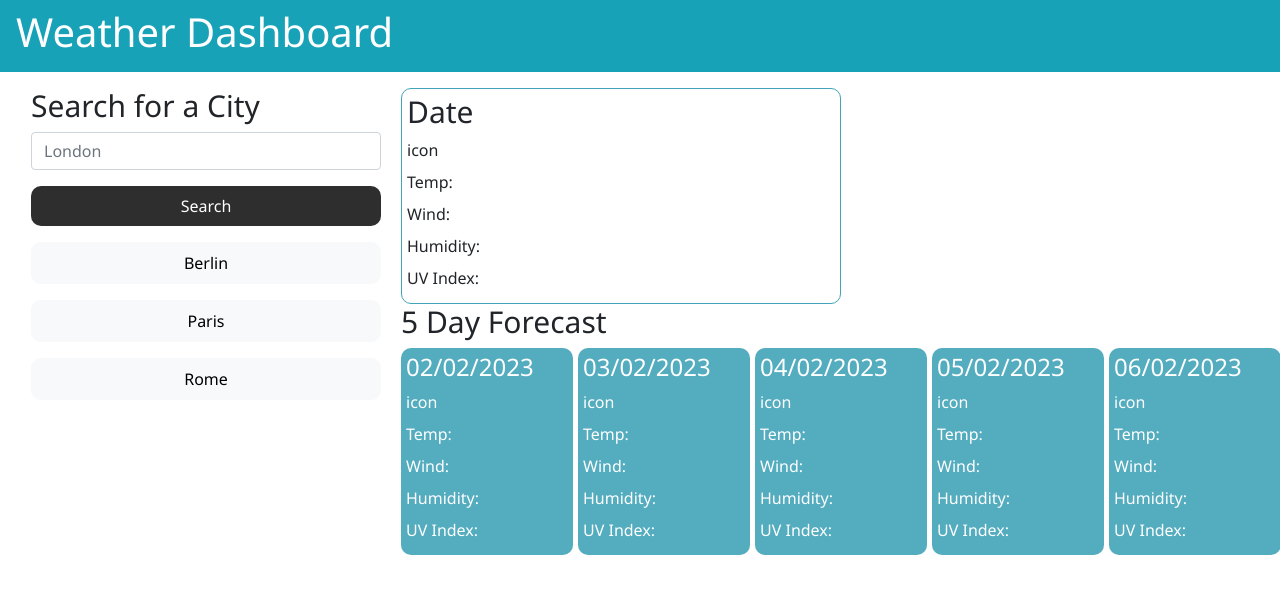
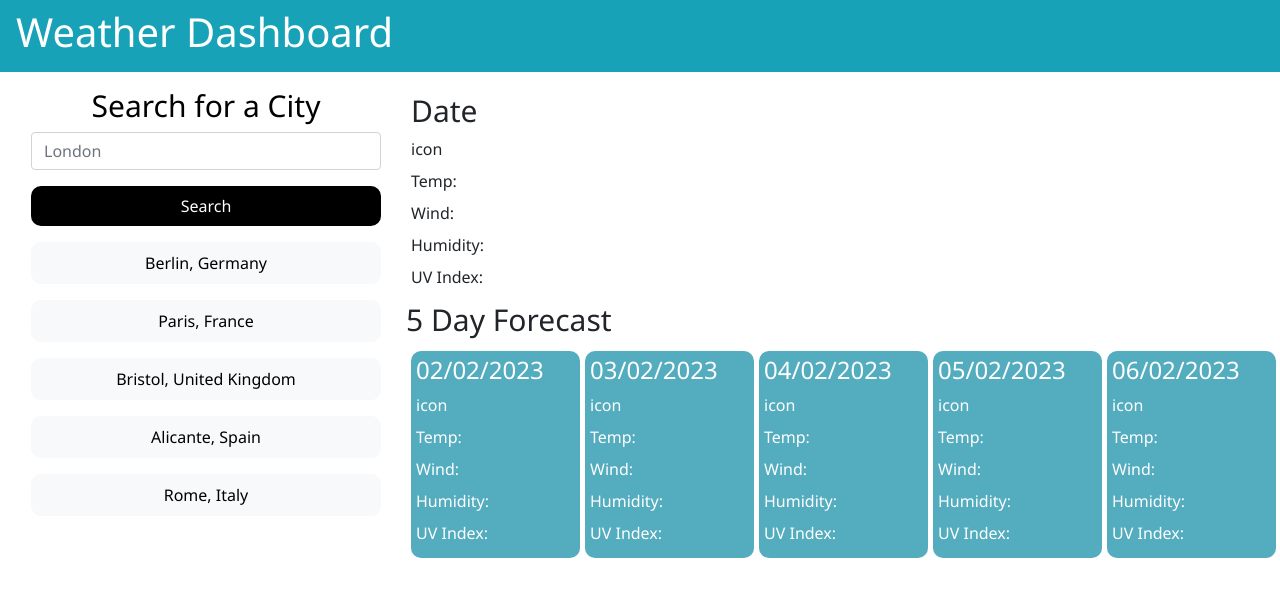
Before and after one commit to ChloeHill3/Weather-Application, a plain HTML site: page index.html in a window 1280 px wide. Drawn offline with nearby package versions, Linux system fonts and the light colour scheme; files that its build step writes are made by us from their sources.

Commit message:
Updating UI and Styles

```diff
--- a/assets/style.css
+++ b/assets/style.css
@@ -10,7 +10,10 @@ root {
 
 body {
   font-family: "Segoe UI", "Helvetica Neue", Arial, sans-serif, "Apple Color Emoji", "Segoe UI Emoji", "Segoe UI Symbol";
+
 }
+
+
 
 .text-center {
   text-align: center !important;
@@ -52,6 +55,7 @@ header {
   width: 100%;
   display: block;
   color: white;
+
 }
 
 header h1 {
@@ -67,7 +71,8 @@ header h1 {
 
 aside {
   width: 350px;
-  margin-right: 20px;
+  height: 99.5%;
+  margin-right: 25px;
 }
 
 
@@ -87,13 +92,13 @@ aside input {
 
 aside .search-button {
   border: 0px;
-  background-color: #000000d1;
+  background-color: rgba(0, 0, 0);
   color: rgb(255, 255, 255)
 }
 
 aside .search-button:hover {
   border: 0px;
-  background-color: rgba(173, 173, 173, 0.9);
+  background-color: rgba(0, 0, 0, 0.638);
   color: rgb(255, 255, 255);
 }
 
@@ -101,6 +106,9 @@ aside .search-list button {
   color: rgb(0, 0, 0);
 }
 
+aside .search-list button:hover {
+  opacity: 80%;
+}
 main {
   width: 100%;
 }
@@ -112,7 +120,7 @@ main #today * {
 
 main #today {
   width: 50%;
-  border: 1px solid #42A3B9;
+  background-color: rgba(255, 255, 255, 0.2);
   padding: 5px;
 }
 
@@ -120,14 +128,19 @@ main .forecast-list {
   display: grid;
   grid-template-columns: repeat(5, 1fr);
   gap: 5px;
+  padding: 5px;
 }
 
 main .forecast-card {
   padding: 5px;
-  background-color: rgb(66, 163, 185, 0.9) ;
+  background-color: rgb(66, 163, 185, 0.9);
   color: #fff;
 }
 
 section #today {
   margin: 10px 100px;
 }
+
+#form-heading {
+  color: rgb(0, 0, 0);
+}
--- a/index.html
+++ b/index.html
@@ -7,7 +7,7 @@
   <meta http-equiv="X-UA-Compatible" content="ie=edge" />
   <link rel="stylesheet" href="https://stackpath.bootstrapcdn.com/bootstrap/4.3.1/css/bootstrap.min.css" />
   <link rel="stylesheet" href="https://stackpath.bootstrapcdn.com/font-awesome/4.7.0/css/font-awesome.min.css" />
-  <link rel="stylesheet" href="style.css">
+  <link rel="stylesheet" href="./assets/style.css">
   <title>Weather Dashboard</title>
 </head>
 
@@ -18,9 +18,10 @@
     </nav>
   </header>
 
+
   <div class="container" style="max-width: 1400px">
     <aside>
-      <h2 class="heading" id="form-heading">
+      <h2 class="heading text-center" id="form-heading">
         Search for a City
       </h2>
       <form class="form" id="search-form">
@@ -30,9 +31,12 @@
       </form>
 
       <div class="search-list text-enter radius" id="history">
-        <button type="button" class="btn btn-light">Berlin</button>
-        <button type="button" class="btn btn-light">Paris</button>
-        <button type="button" class="btn btn-light">Rome</button>
+        <button type="button" class="btn btn-light">Berlin, Germany</button>
+        <button type="button" class="btn btn-light">Paris, France</button>
+        <button type="button" class="btn btn-light">Bristol, United Kingdom</button>
+        <button type="button" class="btn btn-light">Alicante, Spain</button>
+        <button type="button" class="btn btn-light">Rome, Italy</button>
+
       </div>
     </aside>
 
@@ -104,7 +108,7 @@
 <script src="https://cdnjs.cloudflare.com/ajax/libs/moment.js/2.29.4/moment.min.js"></script>
 <!-- jQuery -->
 <script src="https://cdnjs.cloudflare.com/ajax/libs/jquery/3.2.1/jquery.min.js"></script>
-<script src="./script.js"></script>
+<script src="./assets/script.js"></script>
 </body>
 
 </html>
```
Also changed, not shown: 1 other file.
